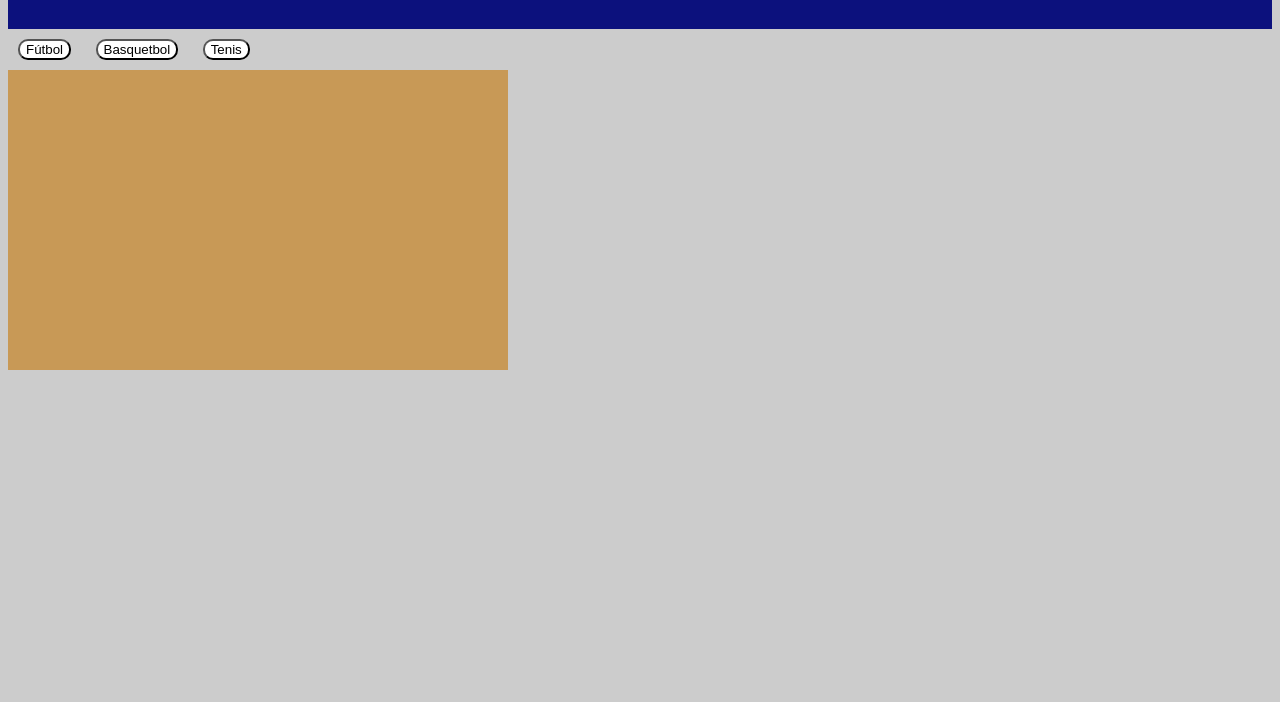
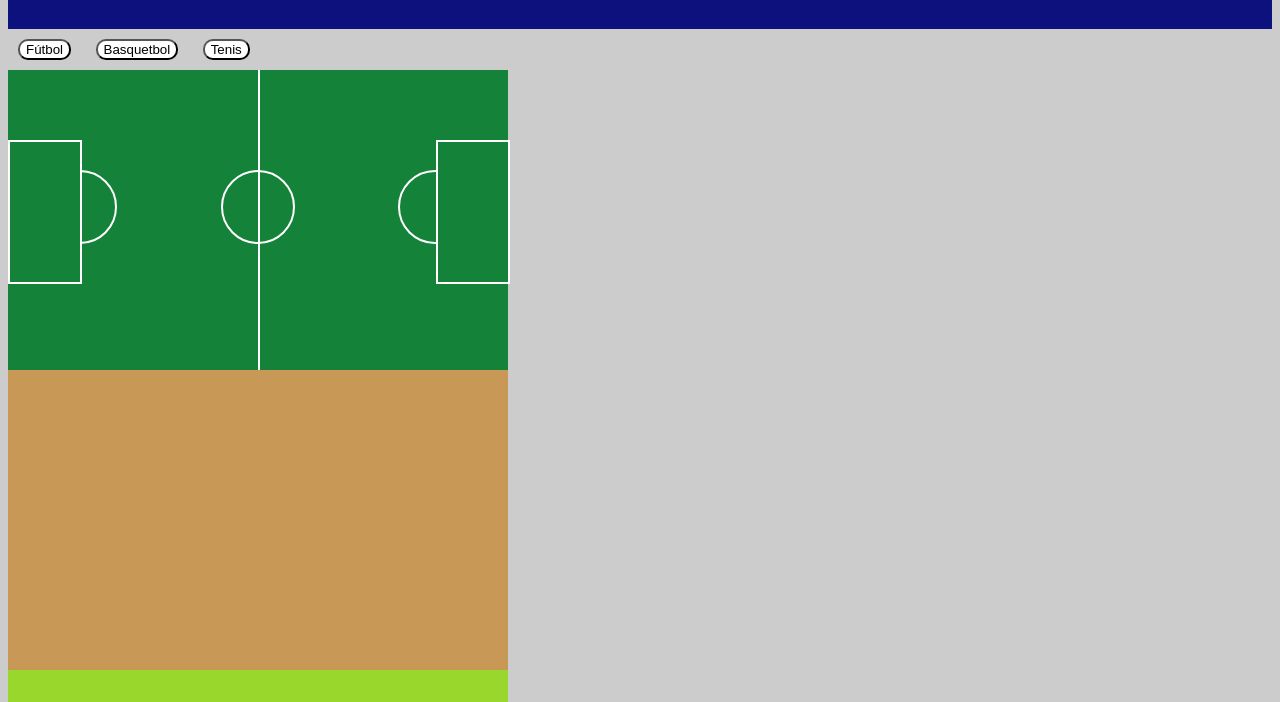
Before and after one commit to karyvdj/Ejercicio-Canchas-CSS, a plain HTML site: page index.html in a window 1280 px wide. Shown: the part 98-800 px from the top of the page. Drawn offline with Linux system fonts and the light colour scheme.

Commit message:
Cancha futbol/ajuste de clases

```diff
--- a/assets/css/basquetbol.css
+++ b/assets/css/basquetbol.css
@@ -4,6 +4,7 @@
   background: #C89956;
   position: relative;
 }
+
 /*.trapecio{
     width: 80px;
     height: 100px;
--- a/assets/css/futbol.css
+++ b/assets/css/futbol.css
@@ -16,14 +16,14 @@
   position: absolute;
   margin-left: 428px;
 }
-#lineaCentro{
+.lineaCentro{
   width: 0px;
   height: 300px;
   border: 1px solid white;
   position: absolute;
   margin-left: 250px;
 }
-.circulo{
+.circuloCentro{
   width: 70px;
   height: 70px;
   border: 2px solid white;
--- a/index.html
+++ b/index.html
@@ -20,22 +20,22 @@
       <button id="botontTenis" onclick="mostrarTenis">Tenis</button>
     </section>
 
-      <!-- <section id="futbol" class="canchas">
-        <div id="circuloIzq" class="circulo"></div>
+      <section id="futbol" class="canchas">
+        <div id="circuloIzq" class="circuloCentro"></div>
         <div id="porteriaIzq" class="porteria"></div>
-        <div id="lineaCentro" class="circulo"></div>
-        <div class="circulo"></div>
-        <div id="circuloDer" class="circulo"></div>
+        <div class="lineaCentro"></div>
+        <div class="circuloCentro"></div>
+        <div id="circuloDer" class="circuloCentro"></div>
         <div id="porteriaDer" class="porteria"></div>
-      </section> -->
+      </section>
 
       <section id="basquetbol" class="canchas">
         <div class="trapecio"></div>
 
       </section>
-<!--
+
       <section id="tenis" class="canchas">
-      </section> -->
+      </section>
 
     <script type="text/javascript" src="assets/main.js"></script>
   </body>
```
